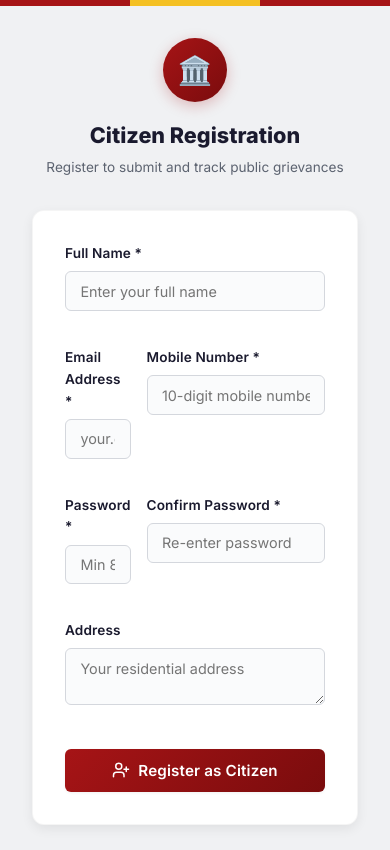
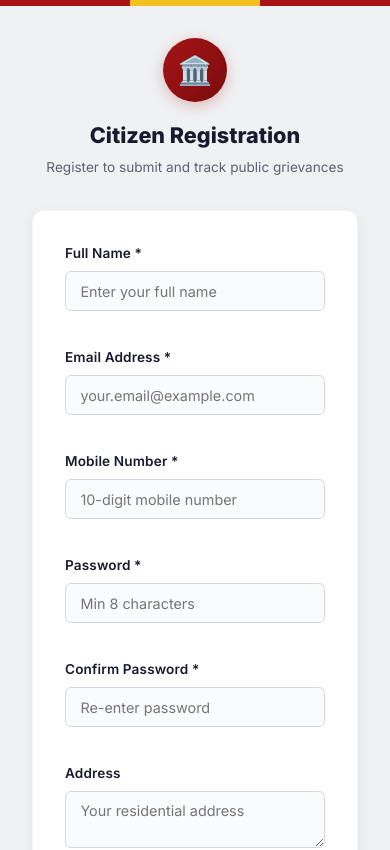
Before and after one commit to Nithish23013509/Smart-Public-Grievance-Managment-System, a React (Vite) app in the folder frontend/: page /register in a window 390 px wide. Shown: the top 850 px of the page. Built offline with nearby package versions, Linux system fonts and the light colour scheme.

Commit message:
Fix mobile view grid overflow in forms

```diff
--- a/frontend/src/index.css
+++ b/frontend/src/index.css
@@ -243,6 +243,7 @@ tbody tr:last-child td { border-bottom: none; }
 
   /* Grids */
   .grid-cols-2, .grid-cols-3, .grid-cols-4 { grid-template-columns: 1fr; }
+  .grid-cols-2 > *, .grid-cols-3 > *, .grid-cols-4 > * { grid-column: span 1 !important; }
 
   /* Content areas */
   .top-header { padding: 0 1rem; }
```
